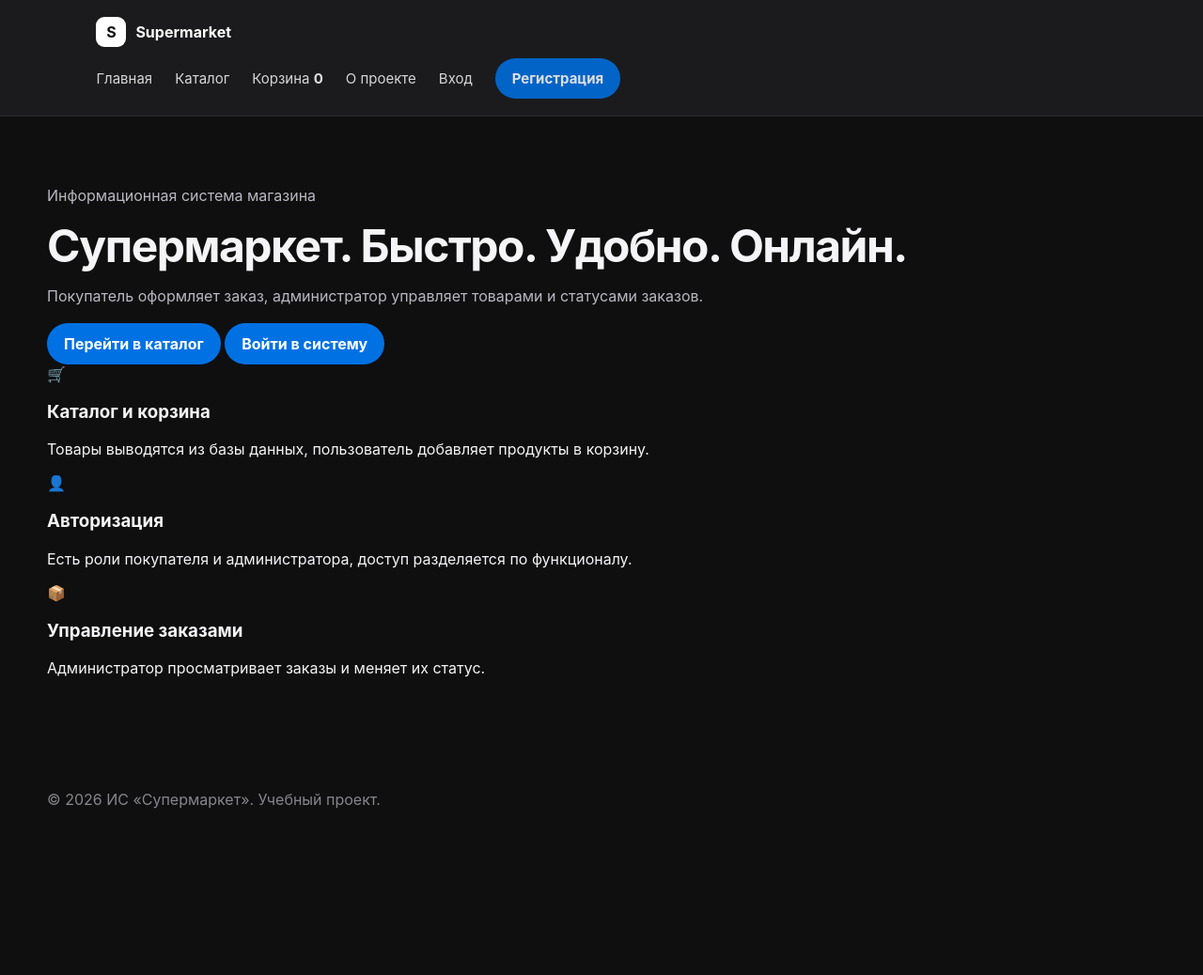
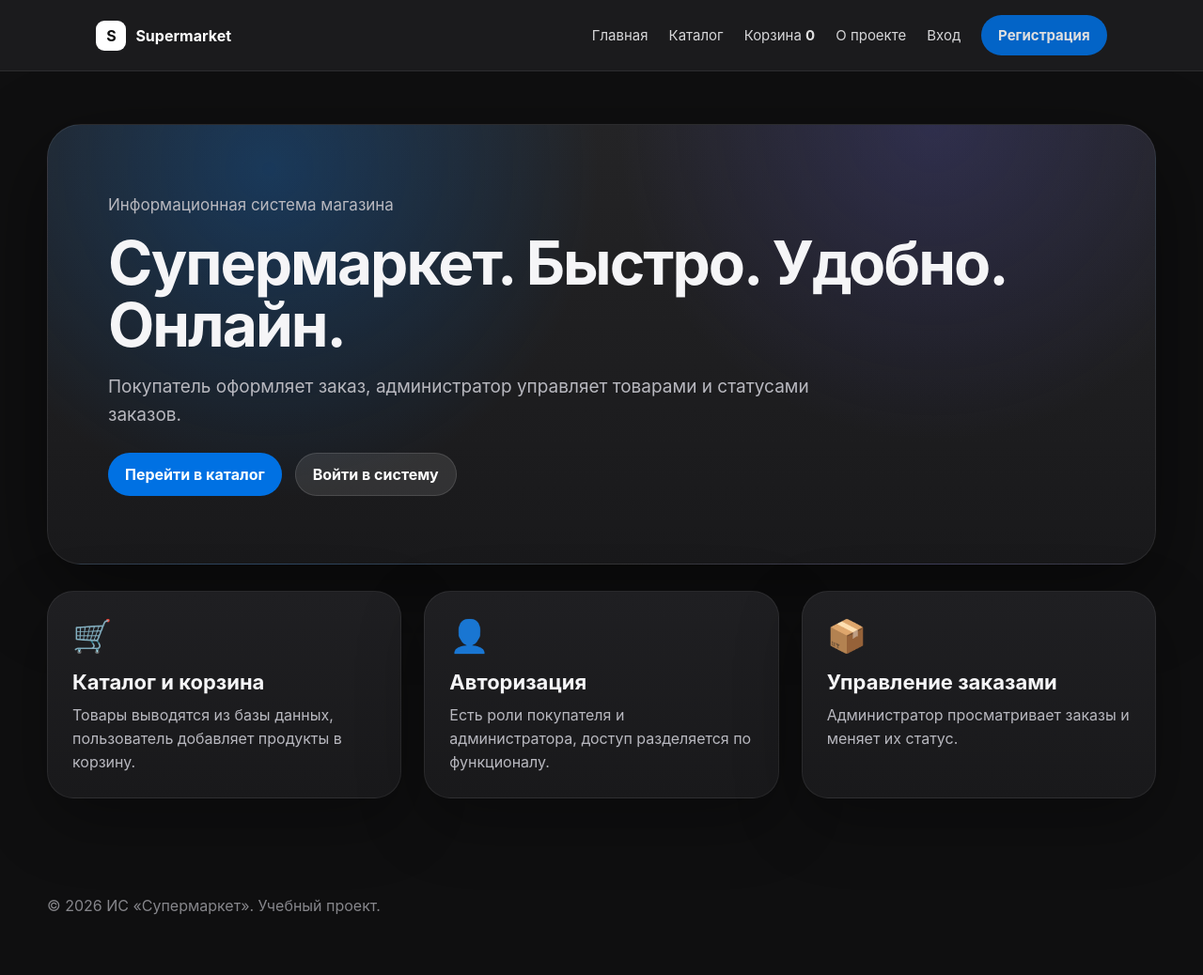
Before and after one commit to lilclipse/supermarket, a PHP site: page / in a window 1280 px wide. Shown: the whole page at 94% size. Before the commit the page ends 861 px from the top, so only its background shows below. Run offline with PHP 8.4, Linux system fonts and the light colour scheme.

Commit message:
Исправил главную страницу и шапку: hero больше не уезжает, ссылки входа и регистрации выровнены

```diff
--- a/assets/css/style_dark_catalog.css
+++ b/assets/css/style_dark_catalog.css
@@ -8,16 +8,21 @@ body {
     background: #0f0f10;
     color: #f5f5f7;
     font-family: -apple-system, BlinkMacSystemFont, 'Segoe UI', Arial, sans-serif;
+    overflow-x: hidden;
 }
 
 .topbar,
 header {
     background: rgba(29, 29, 31, 0.96);
     border-bottom: 1px solid rgba(255, 255, 255, 0.08);
-    padding: 18px 8%;
+    padding: 16px 8%;
     position: sticky;
     top: 0;
     z-index: 20;
+    display: flex;
+    align-items: center;
+    justify-content: space-between;
+    gap: 28px;
 }
 
 .brand,
@@ -31,7 +36,7 @@ header {
     display: inline-flex;
     align-items: center;
     gap: 10px;
-    margin-bottom: 12px;
+    flex: 0 0 auto;
 }
 
 .logo {
@@ -48,7 +53,8 @@ header {
 nav {
     display: flex;
     align-items: center;
-    gap: 24px;
+    justify-content: flex-end;
+    gap: 22px;
     flex-wrap: wrap;
 }
 
@@ -57,6 +63,7 @@ nav a {
     text-decoration: none;
     font-size: 15px;
     opacity: 0.86;
+    white-space: nowrap;
 }
 
 nav a:hover {
@@ -76,17 +83,37 @@ main {
     display: block;
 }
 
-.catalog-head {
-    margin-bottom: 32px;
+.hero {
+    width: 100%;
+    min-height: 420px;
+    border-radius: 36px;
+    padding: 72px 64px;
+    background: radial-gradient(circle at 20% 10%, rgba(0, 113, 227, 0.28), transparent 34%),
+                radial-gradient(circle at 80% 0%, rgba(88, 86, 214, 0.22), transparent 32%),
+                linear-gradient(180deg, #242426 0%, #19191b 100%);
+    border: 1px solid rgba(255, 255, 255, 0.08);
+    box-shadow: 0 28px 90px rgba(0, 0, 0, 0.45);
+    display: flex;
+    flex-direction: column;
+    align-items: flex-start;
+    justify-content: center;
+    overflow: hidden;
+}
+
+.eyebrow {
+    color: #b8b8bf;
+    margin: 0 0 16px;
+    font-size: 17px;
 }
 
 .catalog-head h1,
 .hero h1,
 .hero h2 {
-    font-size: 48px;
-    line-height: 1.05;
-    letter-spacing: -1.5px;
-    margin: 0 0 16px;
+    font-size: clamp(38px, 5vw, 66px);
+    line-height: 1.03;
+    letter-spacing: -2px;
+    margin: 0 0 18px;
+    max-width: 980px;
 }
 
 .catalog-head p,
@@ -96,13 +123,26 @@ main {
     line-height: 1.55;
 }
 
-.products {
-    display: grid;
-    grid-template-columns: repeat(auto-fit, minmax(250px, 1fr));
-    gap: 24px;
-    align-items: stretch;
+.hero > p:not(.eyebrow) {
+    max-width: 760px;
+    font-size: 19px;
+    margin: 0 0 26px;
 }
 
+.hero-actions {
+    display: flex;
+    gap: 14px;
+    flex-wrap: wrap;
+}
+
+.features {
+    display: grid;
+    grid-template-columns: repeat(3, 1fr);
+    gap: 24px;
+    margin-top: 28px;
+}
+
+.feature-card,
 .product-card,
 .card,
 .panel,
@@ -116,6 +156,32 @@ main {
     box-shadow: 0 24px 70px rgba(0, 0, 0, 0.32);
 }
 
+.feature-card span {
+    font-size: 34px;
+}
+
+.feature-card h3 {
+    margin: 16px 0 10px;
+    font-size: 22px;
+}
+
+.feature-card p {
+    color: #b8b8bf;
+    line-height: 1.55;
+    margin: 0;
+}
+
+.catalog-head {
+    margin-bottom: 32px;
+}
+
+.products {
+    display: grid;
+    grid-template-columns: repeat(auto-fit, minmax(250px, 1fr));
+    gap: 24px;
+    align-items: stretch;
+}
+
 .product-card {
     min-height: 360px;
     display: flex;
@@ -123,7 +189,8 @@ main {
     transition: transform 0.22s ease, box-shadow 0.22s ease, border-color 0.22s ease;
 }
 
-.product-card:hover {
+.product-card:hover,
+.feature-card:hover {
     transform: translateY(-6px);
     border-color: rgba(0, 113, 227, 0.45);
     box-shadow: 0 32px 90px rgba(0, 0, 0, 0.45);
@@ -206,6 +273,15 @@ button:hover,
     transform: translateY(-1px);
 }
 
+.btn-ghost {
+    background: rgba(255, 255, 255, 0.10);
+    border: 1px solid rgba(255, 255, 255, 0.12);
+}
+
+.btn-ghost:hover {
+    background: rgba(255, 255, 255, 0.16);
+}
+
 .flash {
     background: rgba(0, 113, 227, 0.14);
     color: #8ec8ff;
@@ -249,7 +325,33 @@ td {
     text-align: left;
 }
 
+@media (max-width: 900px) {
+    .topbar,
+    header {
+        align-items: flex-start;
+        flex-direction: column;
+    }
+
+    nav {
+        justify-content: flex-start;
+    }
+
+    .features {
+        grid-template-columns: 1fr;
+    }
+}
+
 @media (max-width: 720px) {
+    main {
+        width: min(100% - 28px, 1180px);
+        padding: 34px 0;
+    }
+
+    .hero {
+        padding: 42px 24px;
+        min-height: auto;
+    }
+
     .catalog-head h1,
     .hero h1,
     .hero h2 {
```
